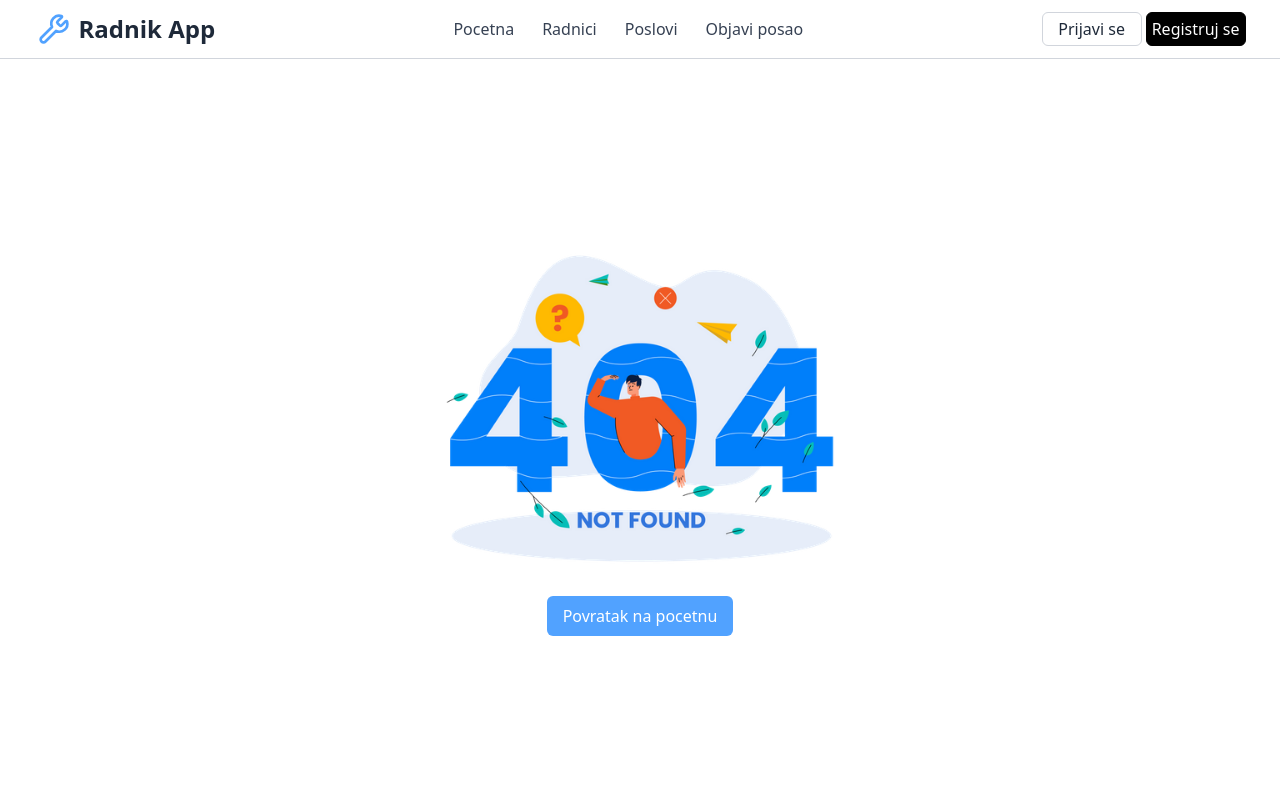
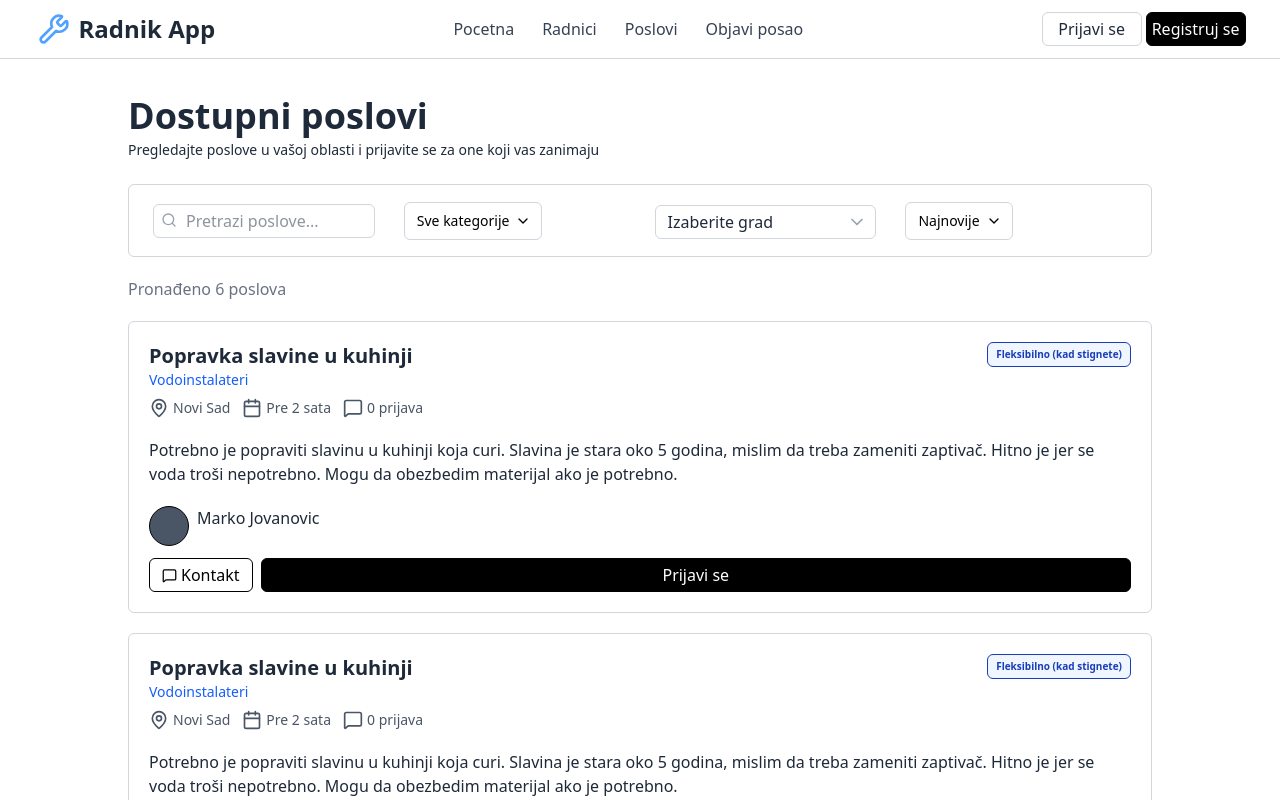
Before and after one commit to arben-djokovic/Radnik-App, a Next.js app: page /jobs in a window 1280 px wide. Before the commit this address had no page. Shown: the top 800 px of the page. Built offline with nearby package versions, Linux system fonts and the light colour scheme.

Commit message:
Created jobs page: -filters, -jobItem...

```diff
--- a/app/components/CitySelect.js
+++ b/app/components/CitySelect.js
@@ -17,7 +17,7 @@ export default function CitySelect({ selectedCity, setSelectedCity }) {
             </span>
           </ListboxButton>
 
-          <ListboxOptions className="absolute mt-1 max-h-60 w-full overflow-auto rounded-md border border-gray-200 bg-white py-1 text-base shadow-lg focus:outline-none">
+          <ListboxOptions className="absolute mt-1 max-h-60 w-auto min-w-full overflow-auto rounded-md border border-gray-200 bg-white py-1 text-base shadow-lg focus:outline-none z-10">
             {cities.map((city, index) => (
               <ListboxOption
                 key={index}
--- /dev/null
+++ b/app/components/JobItem.js
@@ -0,0 +1,39 @@
+import { Calendar, Image, MapPin, MessageSquare } from 'lucide-react'
+import React from 'react'
+
+export default function JobItem() {
+  return (
+    <div className='flex flex-col gap-5 border border-gray-300 p-5 rounded-md'>
+        <div className='flex flex-col gap-2'>
+            <div className='flex items-start justify-between'>
+                <div>
+                    <h2 className='font-bold text-xl'>Popravka slavine u kuhinji</h2>
+                    <p className='flex gap-1 text-blue-600 text-sm cursor-pointer hover:opacity-80'>Vodoinstalateri</p>
+                </div>
+                {/* <p className='text-xs border border-red-800 bg-red-50 text-red-800 py-1 px-2 font-bold rounded-md text-nowrap'>Hitno (danas)</p> */}
+                {/* <p className='text-xs border border-green-800 bg-green-50 text-green-800 py-1 px-2 font-bold rounded-md text-nowrap'>Normalno (1-2 nedelje)</p> */}
+                {/* <p className='text-xs border border-orange-800 bg-orange-50 text-orange-800 py-1 px-2 font-bold rounded-md text-nowrap'>Normalno (1-2 nedelje)</p> */}
+                <p className='text-[10px] border border-blue-800 bg-blue-50 text-blue-800 py-1 px-2 font-bold rounded-md text-nowrap'>Fleksibilno (kad stignete)</p>
+            </div>
+            <div className='flex gap-3 text-[12px] text-gray-600 md:text-sm'>
+                <p className='flex gap-1'><MapPin size={20} /> <span>Novi Sad</span></p>
+                <p className='flex gap-1'><Calendar size={20} /> <span>Pre 2 sata</span></p>
+                <p className='flex gap-1'><MessageSquare size={20} /> <span>0 prijava</span></p>
+            </div>
+        </div>
+        <p>Potrebno je popraviti slavinu u kuhinji koja curi. Slavina je stara oko 5 godina, mislim da treba zameniti zaptivač. Hitno je jer se voda troši nepotrebno. Mogu da obezbedim materijal ako je potrebno.</p>
+        <div className='flex flex-col gap-3'>
+            <div className='flex gap-2 cursor-pointer hover:opacity-80'>
+                <div className='rounded-full border border-black w-10 h-10 bg-gray-600'></div>
+                <p>Marko Jovanovic</p>
+            </div>
+            <div className='flex md:flex-row flex-col gap-2'>
+                <button className='bg-white text-black border border-black py-1 px-3 rounded-md cursor-pointer hover:bg-gray-100 w-full md:w-auto'>
+                    <span className="flex gap-1 w-full justify-center items-center"><MessageSquare size={15} /> Kontakt</span>
+                </button>
+                <button className='bg-black text-white border border-black py-1 px-3 rounded-md cursor-pointer hover:bg-gray-800 w-full'>Prijavi se</button>
+            </div>
+        </div>
+    </div>
+  )
+}
--- /dev/null
+++ b/app/jobs/JobFilters.js
@@ -0,0 +1,109 @@
+'use client'
+import { Listbox, ListboxButton, ListboxOption, ListboxOptions } from "@headlessui/react";
+import { CheckIcon, ChevronDownIcon, Search } from "lucide-react";
+import React from "react";
+import clsx from 'clsx'
+import CitySelect from "../components/CitySelect";
+
+const categories = [
+  { id: 1, name: 'Sve kategorije' },
+  { id: 2, name: 'Elektricar' },
+  { id: 3, name: 'Vodoinstalater' },
+  { id: 4, name: 'Opsti radovi' },
+]
+
+const sortBy = [
+  {id: 1, name: "Najnovije"},
+  {id: 2, name: "Najhitniji"},
+  {id: 3, name: "Najmanje prijava"},
+]
+
+
+export default function JobFilters() {
+  const [selectedCategory, setSelectedCategory] = React.useState(categories[0])
+  const [selectedCity, setSelectedCity] = React.useState(null);
+  const [selectedSort, setSelectedSort] = React.useState(sortBy[0]);
+
+
+  return (
+    <div className="grid gap-2 grid-cols-1 items-center p-4 px-6 w-full max-w-5xl border border-gray-300 rounded-md md:grid-cols-4 md:gap-[3%]">
+      <div className="relative">
+        <Search className="absolute top-2 left-2 text-gray-400" size={16} />
+        <input
+          type="text"
+          placeholder="Pretrazi poslove..."
+          className="border pl-8 border-gray-300 p-1 w-full rounded-md"
+        />
+      </div>
+      <div>
+        <Listbox value={selectedCategory} onChange={setSelectedCategory}>
+        <ListboxButton
+          className={clsx(
+            'relative block rounded-md py-1.5 pr-8 pl-3 text-left text-sm/6 text-black border border-gray-300',
+          )}
+        >
+          {selectedCategory.name}
+          <ChevronDownIcon
+            className="group pointer-events-none absolute top-2.5 right-2.5 size-4 fill-whit/60"
+            aria-hidden="true"
+          />
+        </ListboxButton>
+        <ListboxOptions
+          anchor="bottom"
+          transition
+          className={clsx(
+            ' rounded-md border border-gray-300 bg-white/5 p-1 [--anchor-gap:--spacing(1)] focus:outline-none',
+            'transition duration-100 ease-in data-leave:data-closed:opacity-0'
+          )}
+        >
+          {categories.map((category) => (
+            <ListboxOption
+              key={category.name}
+              value={category}
+              className="group flex items-center gap-2 rounded-lg px-3 py-1.5 select-none bg-white hover:bg-gray-100 cursor-pointer">
+              <CheckIcon className="invisible size-4 fill-white group-data-selected:visible" />
+              <div className="text-sm/6 text-black">{category.name}</div>
+            </ListboxOption>
+          ))}
+        </ListboxOptions>
+      </Listbox>
+      </div>
+      <div>
+        <CitySelect selectedCity={selectedCity} setSelectedCity={setSelectedCity} />
+      </div>
+      <div>
+        <Listbox value={selectedSort} onChange={setSelectedSort}>
+        <ListboxButton
+          className={clsx(
+            'relative block rounded-md py-1.5 pr-8 pl-3 text-left text-sm/6 text-black border border-gray-300',
+          )}
+        >
+          {selectedSort.name}
+          <ChevronDownIcon
+            className="group pointer-events-none absolute top-2.5 right-2.5 size-4 fill-whit/60"
+            aria-hidden="true"
+          />
+        </ListboxButton>
+        <ListboxOptions
+          anchor="bottom"
+          transition
+          className={clsx(
+            ' rounded-md border border-gray-300 bg-white/5 p-1 [--anchor-gap:--spacing(1)] focus:outline-none',
+            'transition duration-100 ease-in data-leave:data-closed:opacity-0'
+          )}
+        >
+          {sortBy.map((sort) => (
+            <ListboxOption
+              key={sort.name}
+              value={sort}
+              className="group flex items-center gap-2 rounded-lg px-3 py-1.5 select-none bg-white hover:bg-gray-100 cursor-pointer">
+              <CheckIcon className="invisible size-4 fill-white group-data-selected:visible" />
+              <div className="text-sm/6 text-black">{sort.name}</div>
+            </ListboxOption>
+          ))}
+        </ListboxOptions>
+      </Listbox>
+      </div>
+    </div>
+  );
+}
--- /dev/null
+++ b/app/jobs/MainJobs.js
@@ -0,0 +1,23 @@
+import React from 'react'
+import JobFilters from './JobFilters'
+import JobItem from '../components/JobItem'
+
+const jobs = [
+  {id: 1},
+  {id: 2},
+  {id: 3},
+  {id: 4},
+  {id: 5},
+  {id: 6},
+]
+export default function MainJobs() {
+  return (
+    <div className='w-full max-w-5xl flex flex-col gap-5'>
+        <JobFilters />
+        <p className='text-gray-500 text-md'>Pronađeno 6 poslova</p>
+        <div className='flex flex-col gap-5'>
+          {jobs.map(job => <JobItem key={job.id} job={job} />)}
+        </div>
+    </div>
+  )
+}
--- /dev/null
+++ b/app/jobs/page.js
@@ -0,0 +1,21 @@
+import React from 'react'
+import MainJobs from './MainJobs'
+
+const metadata = {
+    title: 'Radnik App - Dostupni poslovi',
+    description: 'Pregledajte poslove u vašoj oblasti i prijavite se za one koji vas zanimaju'
+}
+export default function JobsPageContainer() {
+  return (
+    <div className="min-h-[calc(100vh-64px)] md:min-h-[calc(100vh-56px)] flex flex-col items-center gap-6 p-5 py-10">
+      <div className="w-full max-w-5xl flex flex-col gap-1">
+        <h1 className="text-3xl font-bold md:text-4xl">Dostupni poslovi</h1>
+        <p className="text-xs md:text-sm">
+          Pregledajte poslove u vašoj oblasti i prijavite se za one koji vas zanimaju
+        </p>
+      </div>
+      <MainJobs />
+
+    </div>
+  )
+}
--- a/app/post-job/PostJob.js
+++ b/app/post-job/PostJob.js
@@ -46,7 +46,7 @@ export default function PostJob() {
     }
   };
   return (<>
-    <div className="bg-bg-blue min-h-[calc(100vh-64px)] md:min-h-[calc(100vh-56px)] flex flex-col justify-center items-center gap-6 p-5 py-10">
+    <div className="bg-bg-blue min-h-[calc(100vh-64px)] md:min-h-[calc(100vh-56px)] flex flex-col items-center gap-6 p-5 py-10">
       <div className="w-full max-w-2xl flex flex-col gap-1">
         <h1 className="text-3xl font-bold md:text-4xl">Objavi posao</h1>
         <p className="text-xs md:text-sm">
--- a/app/signup/Form.js
+++ b/app/signup/Form.js
@@ -1,5 +1,4 @@
 import { Lock, Mail, MapIcon, Phone, User } from "lucide-react";
-import Link from "next/link";
 import React from "react";
 import CitySelect from "../components/CitySelect";
 
```
